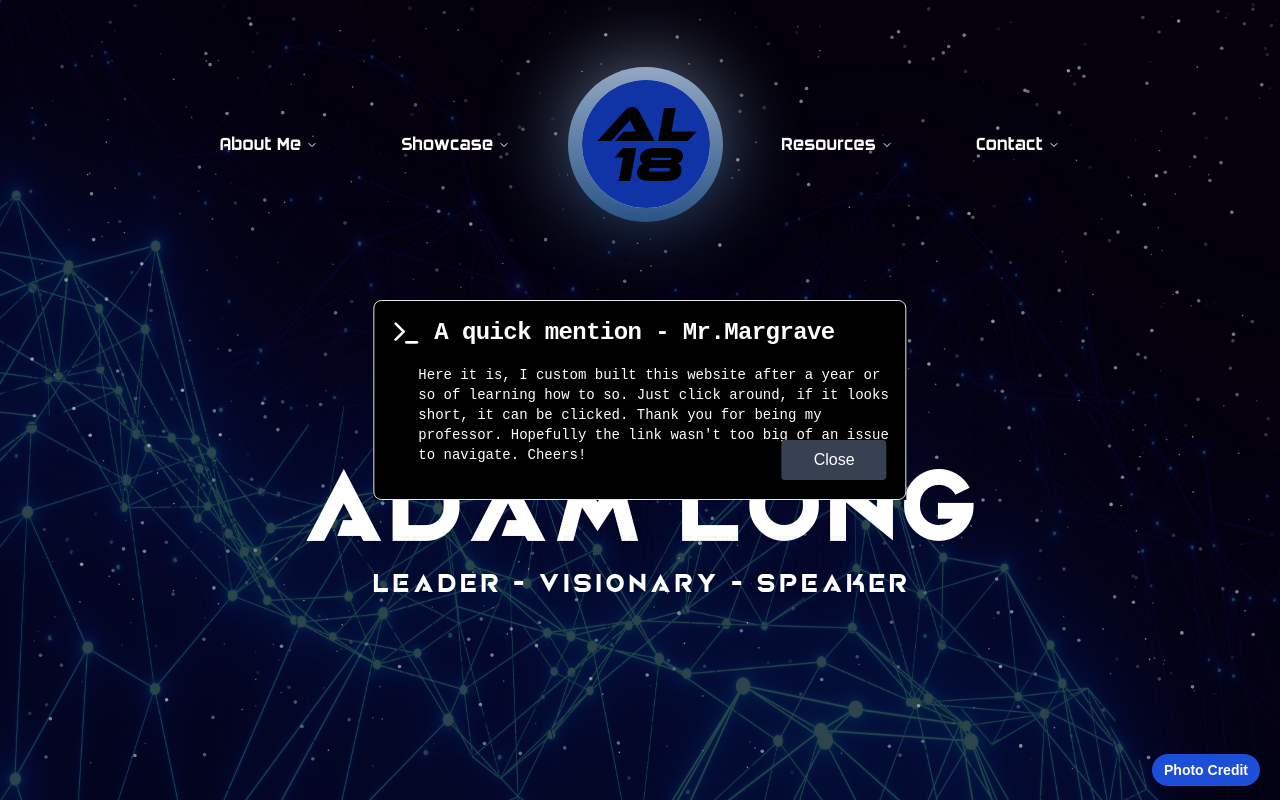
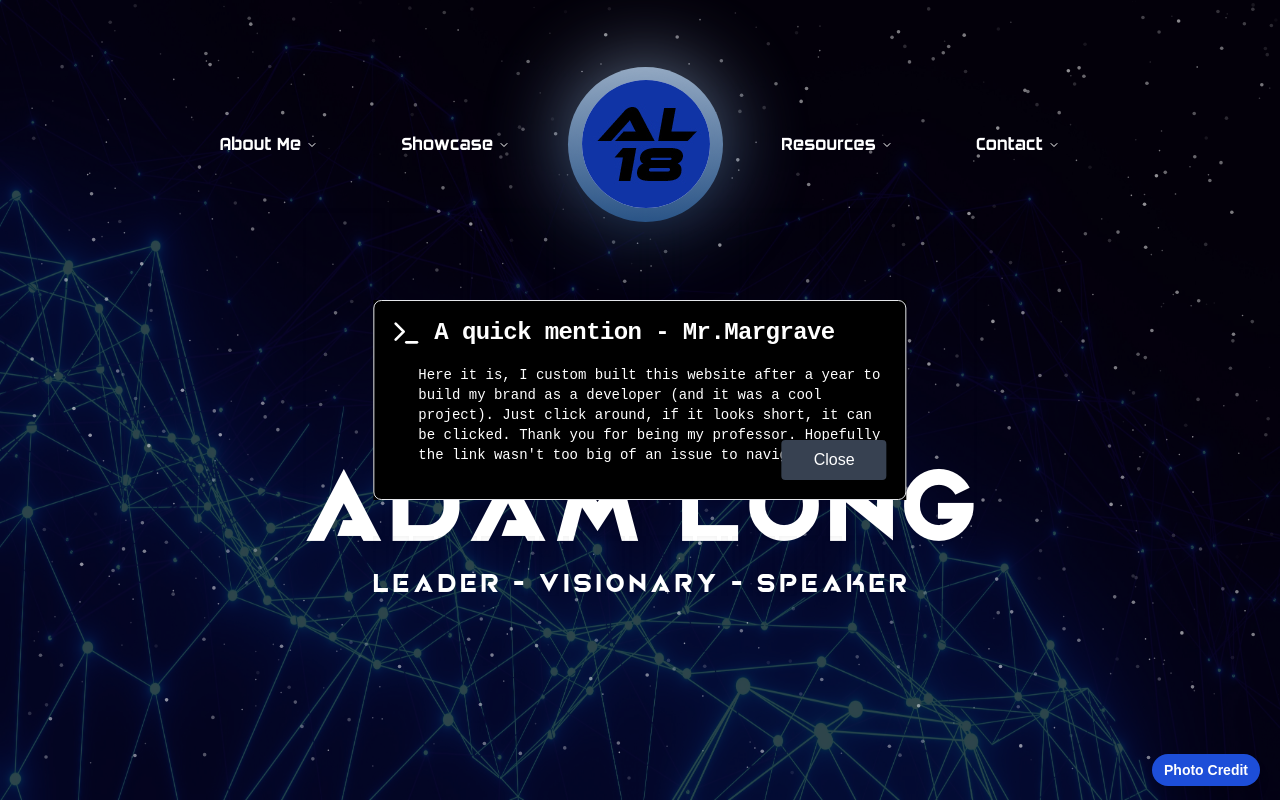
Before and after one commit to Admeen3581/PersonalWebsiteDos, a Next.js app: page / in a window 1280 px wide. Built offline with nearby package versions, Linux system fonts and the light colour scheme.

Commit message:
implement alert message
Signed-off-by: Adam Long <adam.jacob.long@gmail.com>

```diff
--- a/src/app/page.tsx
+++ b/src/app/page.tsx
@@ -28,8 +28,7 @@ function Home() {
 
     const [showAlert, setShowAlert] = useState(true);
 
-    const handleAlertClose = (e) => {
-        e.preventDefault();
+    const handleAlertClose = () => {
         setShowAlert(false);
     }
 
@@ -129,7 +128,7 @@ function Home() {
                             <Terminal className="h-8 w-8" />
                             <AlertTitle className='font-bold text-2xl ml-4 font-cascadia'>A quick mention - Mr.Margrave</AlertTitle>
                             <AlertDescription className='mt-4 font-cascadia'>
-                                Here it is, I custom built this website after a year or so of learning how to so. Just click around, if it looks short, it can be clicked. Thank you for being my professor. Hopefully the link wasn't too big of an issue to navigate. Cheers!
+                                Here it is, I custom built this website after a year to build my brand as a developer (and it was a cool project). Just click around, if it looks short, it can be clicked. Thank you for being my professor. Hopefully the link wasn't too big of an issue to navigate. Cheers!
                             </AlertDescription>
                             <div className='fixed right-5 bottom-5'>
                                 <button
@@ -142,7 +141,6 @@ function Home() {
                         </Alert>
                     </div>
                 )}
-
             </div>
         </div>
   );
```
